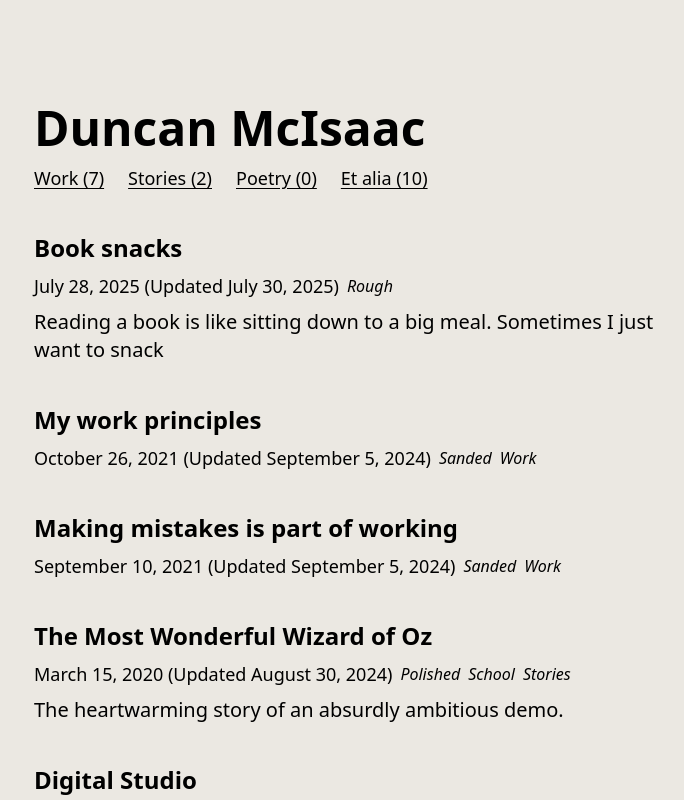
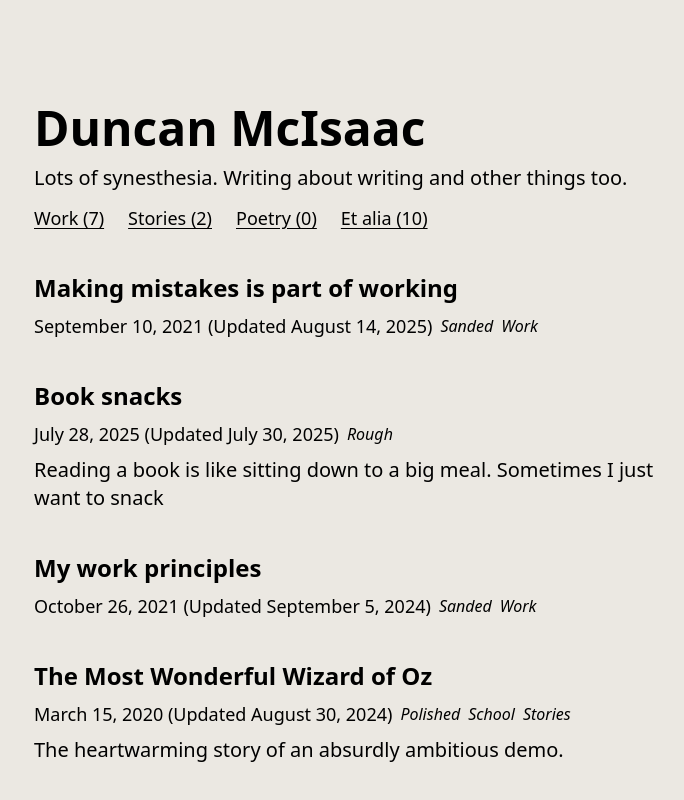
Before and after one commit to 00f2ff/duncan.lol, a React (Vite) app: page / in a window 1280 px wide. Shown: the top 800 px of the page, without its empty margins (286-970 px from the left). Built offline with nearby package versions, Linux system fonts and the light colour scheme; a web font is replaced by a local one.

Commit message:
math mistake in making mistakes; new caption

```diff
--- a/src/components/CaptionBar.tsx
+++ b/src/components/CaptionBar.tsx
@@ -1,5 +1,5 @@
 export default function CaptionBar() {
   const copy =
-    "I'm interested in using technology to build human trust, stability and resiliency.";
+    "Lots of synesthesia. Writing about writing and other things too.";
   return <div className="text-xl mb-3">{copy}</div>;
 }
--- a/src/content/posts/making-mistakes-is-part-of-working.md
+++ b/src/content/posts/making-mistakes-is-part-of-working.md
@@ -5,17 +5,17 @@ Slug: making-mistakes-is-part-of-working
 Tags: ["Work"]
 Status: Sanded
 Published On: 2021-09-10
-Updated On: 2024-09-05
+Updated On: 2025-08-14
 
 ---
 
 I used to be a perfectionist — I spent an inordinate amount of time trying to minimize failure and create a perfect solution to a problem, only to take too long and see the problem evolve or fade into irrelevance. I've since come to realize that development velocity is a function of productivity and mistake tolerance, or,
 
 
-`velocity = productivity * (1 - mistake tolerance)`
+`velocity = productivity * mistake_tolerance`
 
 
-where `productivity` is one's average productivity over the course of a workstream, and `mistake tolerance` is a value ranging from 0-1 which corresponds with one's willingness to make a mistake during that workstream.
+where `productivity` is one's average productivity over the course of a workstream, and `mistake_tolerance` is a value ranging from 0-1 which corresponds with one's willingness to make a mistake during that workstream.
 
 
 If a developer has too low of a mistake tolerance, velocity will be so slow that work will either never ship, or ship too late. However, too high of a mistake tolerance means that although a developer may ship at a high velocity, what they ship is extra buggy or simply the wrong thing to build. In my experience, a developer's mistake tolerance is influenced by their anxiety, regulation of the problem space, and/or company risk aversion.
--- a/src/pages/Home.tsx
+++ b/src/pages/Home.tsx
@@ -4,6 +4,7 @@ import { getPublishedPosts } from "../content";
 import Layout from "../components/Layout";
 import PostBlock from "../components/PostBlock";
 import { Topics } from "../components/Topics";
+import CaptionBar from "../components/CaptionBar";
 
 export const Home = () => {
   const [posts, setPosts] = useState<BlogPost[]>([]);
@@ -68,7 +69,7 @@ export const Home = () => {
         >
           Duncan McIsaac
         </h1>
-        {/* <CaptionBar /> */}
+        <CaptionBar />
         <Topics
           names={Array.from(topics.entries(), ([k, v]) => `${k} (${v})`)}
           onClick={selectTopic}
```
